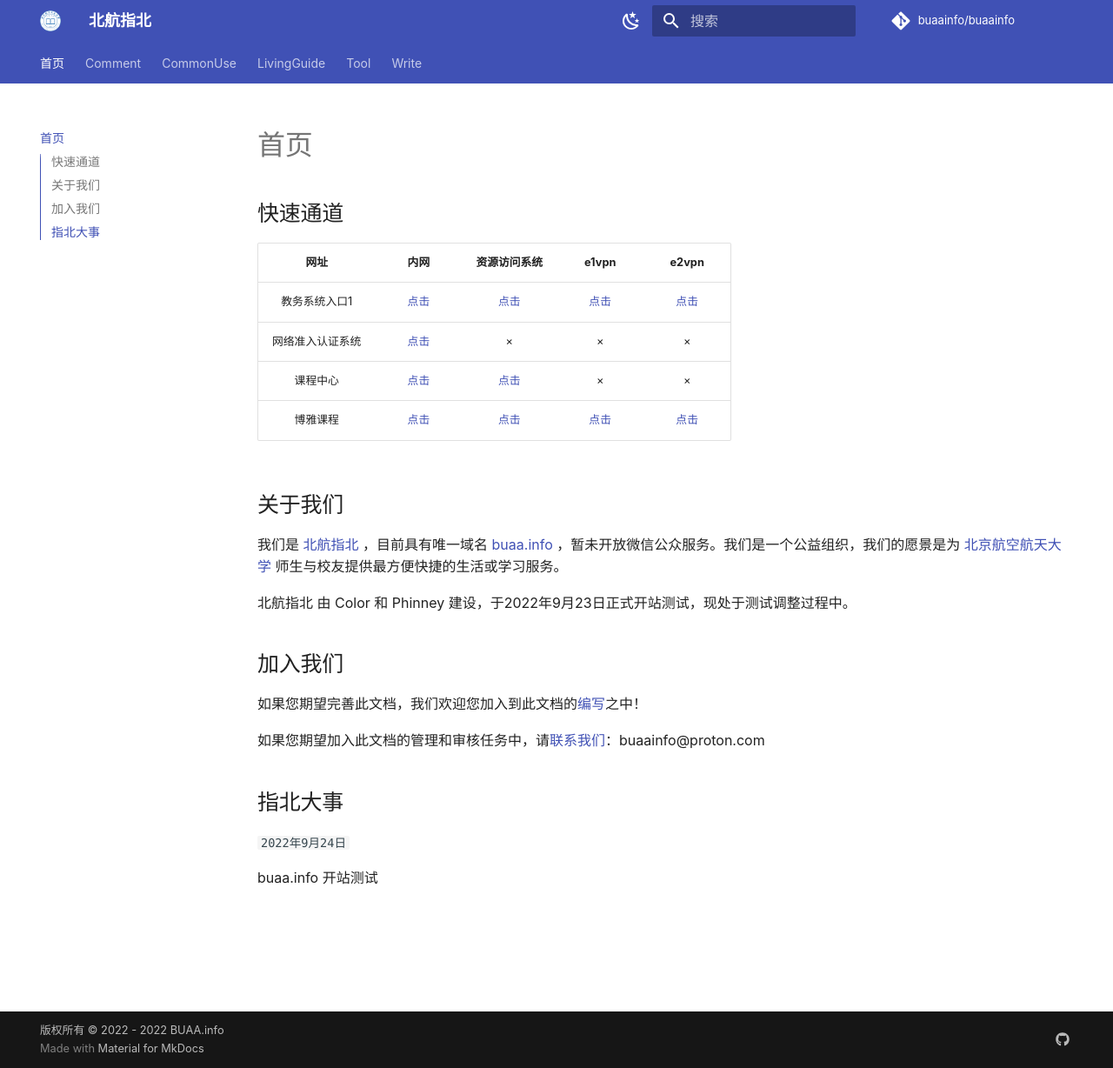
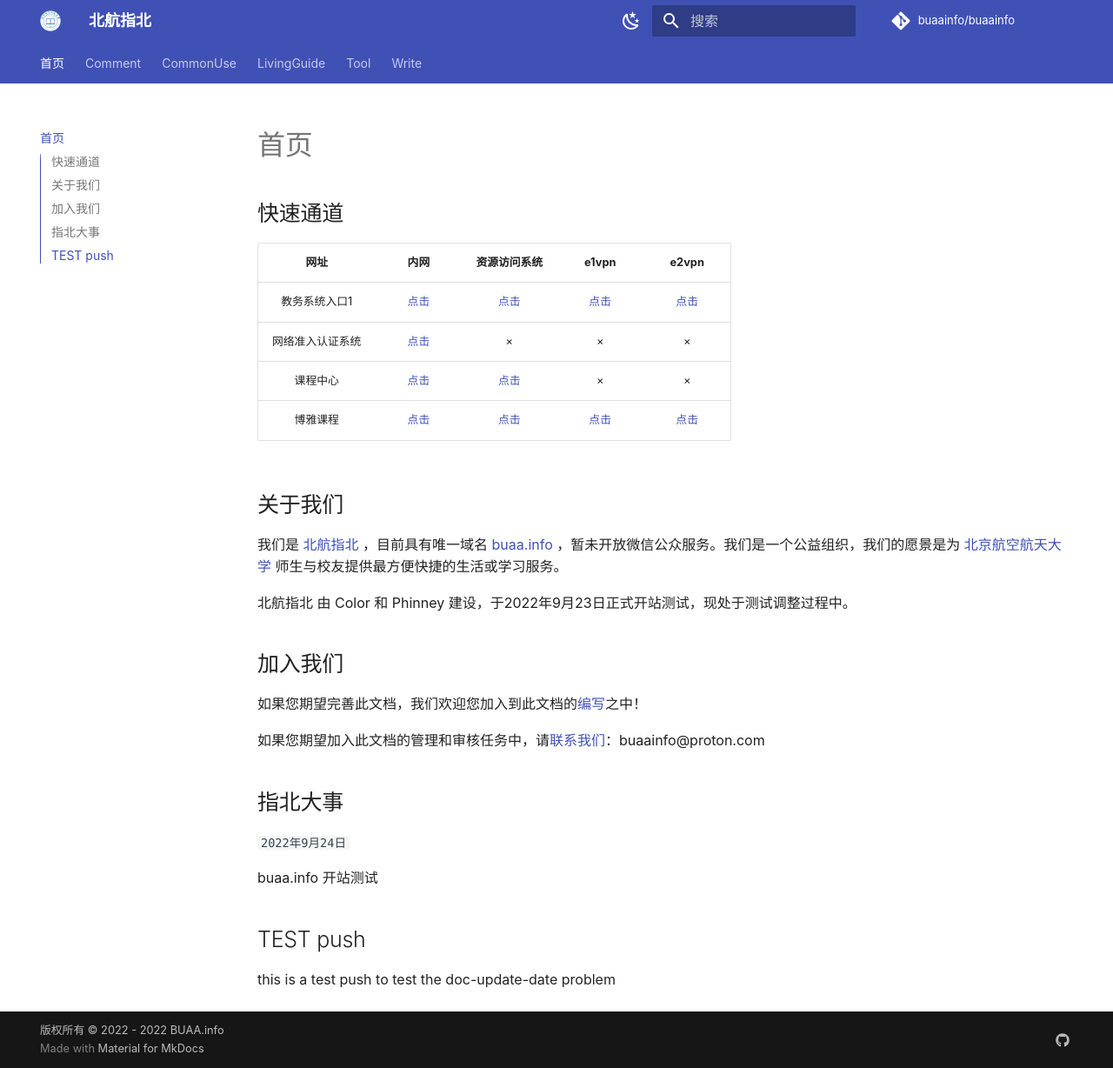
Before and after one commit to buaainfo/buaainfo, an MkDocs documentation site: the page built from docs/index.md, in a window 1280 px wide and 1228 px high. Shown: the whole window at 87% size. Built offline with MkDocs 1.6.1 and Material for MkDocs 9.7.7, drawn with Linux system fonts in a browser that asks for light colours; comment, search, counter and statistics services are not loaded.

Commit message:
Update index.md
TEST push

```diff
--- a/docs/index.md
+++ b/docs/index.md
@@ -26,3 +26,7 @@
 `2022年9月24日`
 
 buaa.info 开站测试
+
+## TEST push
+
+this is a test push to test the doc-update-date problem
```
